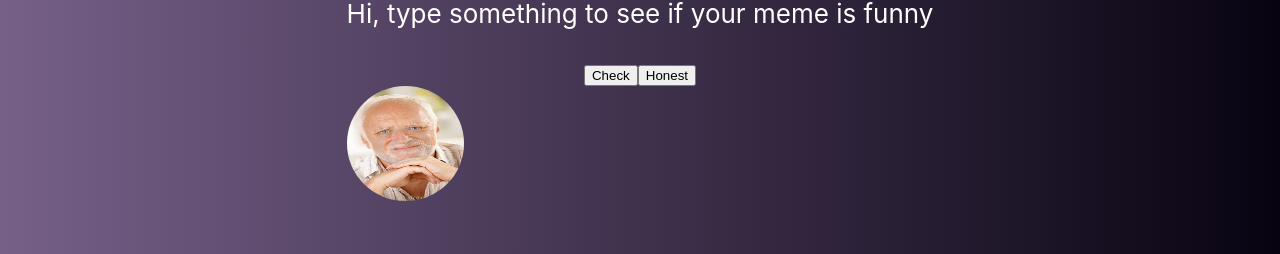
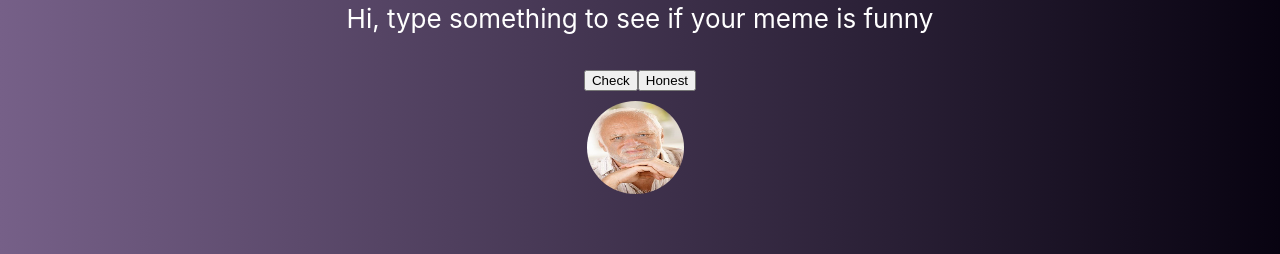
Before and after one commit to kamiltkacz/Anti-Meme-Generator, a React (Create React App) app: page / in a window 1280 px wide. Shown: the part 475-729 px from the top of the page. Built offline with nearby package versions, Linux system fonts and the light colour scheme; no server answers.

Commit message:
btn display: none

```diff
--- a/src/App.css
+++ b/src/App.css
@@ -150,16 +150,20 @@ text-align: cen
 
 #harold_serious {
 
-  margin-right: 41px;
-  border-radius: 50%;
- /* display: none;*/
+  margin-left: 230px;
+    border-radius: 50%;
+    /* margin-bottom: 100px; */
+    display: none;
+    padding: 10px;
+
 }
 
 
 #harold_smile {
 
-  margin-left: 50px;
-  border-radius: 50%;
-  margin-bottom: 100px;
- /* display: none; */
+  margin-left: 400px;
+    border-radius: 50%;
+    /* margin-bottom: 100px; */
+    display: none;
+    padding: 10px;
 }
```
